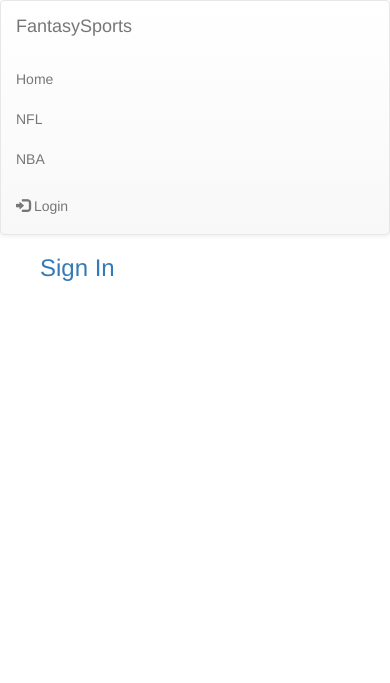
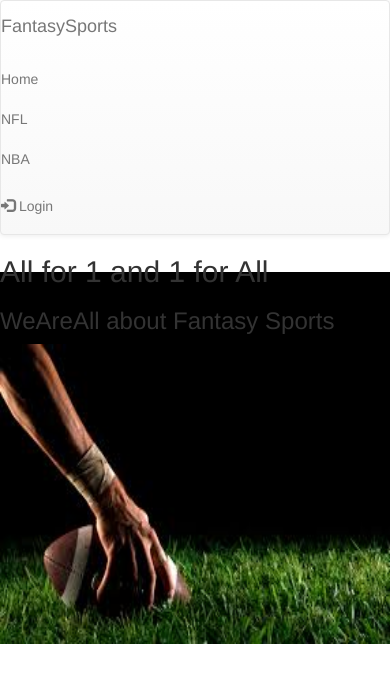
Before and after one commit to jeffreyyourman/fantasysports, a Node server app: page / in a window 390 px wide. Shown: the top 683 px of the page. Run offline with Node 20, Linux system fonts and the light colour scheme; data that the repository does not hold is empty; some libraries are stand-ins or nearby versions.

Commit message:
added mainimage about to start putting text in front of it

```diff
--- a/controllers/routes.js
+++ b/controllers/routes.js
@@ -1,16 +1,24 @@
 var express = require('express');
 var router = express.Router();
 //models below
-var userdata = require('../model/userdata.js');
+var user = require('../model/userdata.js');
 var fantasydata = require('../model/fantasydata.js');
 
 var connection = require('../config/connection.js');
 
 router.get('/', function(req, res){
-  var hbsObject = {
-    logged_in: req.session.logged_in
-  }
-  res.render('index', hbsObject);
+  var email = req.session.user_email;
+
+  var condition = "email = '" + email + "'";
+
+  user.findOneUser(condition, function(user){
+    console.log('this is the user logged in log', user);
+    var hbsObject = {
+      logged_in: req.session.logged_in,
+      user: user
+    }
+    res.render('index', hbsObject)
+  });
 });
 
 router.get('/sign-out', function(req,res){
--- a/model/userdata.js
+++ b/model/userdata.js
@@ -6,28 +6,28 @@
 
 var user = {
 	findOneUser: function(condition, cb) {
-	  orm.findOneUser('users', condition, function(res){
+	  orm.findOneUser('Users', condition, function(res){
 	      cb(res);
 	  });
   },
 	allUsers: function(cb) {
-		orm.allUsers('users', function(res){
+		orm.allUsers('Users', function(res){
 			cb(res);
 		});
 	},
 	//cols and vals are arrays
 	createUser: function(cols, vals, cb) {
-		orm.createUser('users', cols, vals, function(res){
+		orm.createUser('Users', cols, vals, function(res){
 			cb(res);
 		});
 	},
 	updateUser: function(objColVals, condition, cb) {
-		orm.updateUser('users', objColVals, condition, function(res){
+		orm.updateUser('Users', objColVals, condition, function(res){
 			cb(res);
 		});
 	},
 	deleteUser: function(condition, cb){
-		orm.deleteUser('users', condition, function(res){
+		orm.deleteUser('Users', condition, function(res){
 			cb(res);
 		});
 	}
--- a/server.js
+++ b/server.js
@@ -27,7 +27,7 @@
 
 var routes = require('./controllers/routes.js');
 var fantasydata_controller = require('./controllers/fantasydata_controller.js');
-// var userdata_controller = require('./controllers/userdata_controller.js');
+var userdata_controller = require('./controllers/userdata_controller.js');
 
 app.use('/', routes);
 app.use('/users', routes);
@@ -35,7 +35,7 @@
 app.use('/NFL', fantasydata_controller);
 // app.use('/users', fantasydata_controller);
 // app.use('/fantasydata', userdata_controller);
-// app.use('/users', userdata_controller);
+app.use('/users', userdata_controller);
 
 
 var PORT = process.env.PORT || 3003;
--- a/views/index.handlebars
+++ b/views/index.handlebars
@@ -3,7 +3,6 @@
   <head>
     <meta charset="utf-8" />
     <meta name="viewport" content="width=device-width, initial-scale=1.0" />
-    <title>My Fitness App</title>
     <!-- below this is the links for the modal -->
     <script type="text/javascript" src="https://code.jquery.com/jquery-1.12.0.min.js"></script>
     <script type="text/javascript" src="https://ajax.googleapis.com/ajax/libs/jquery/2.0.3/jquery.min.js"></script>
@@ -19,91 +18,24 @@
     <!-- Optional theme -->
     <link rel="stylesheet" href="https://maxcdn.bootstrapcdn.com/bootstrap/latest/css/bootstrap-theme.min.css">
 
-    <!-- <link rel="stylesheet" href="assets/css/style.css" /> -->
+    <link rel="stylesheet" href="/assets/style.css" />
     <!-- <script src="assets/js/vendor/modernizr.js"></script> -->
   </head>
-
-    <ul style='list-style-type:none'>
-      <h3><li role="presentation"><a href="#" data-toggle="modal" data-target="#sign-in" class="whtText">Sign In</a></li></h3>
-    </ul>
-  <div id="sign-in" class="modal fade" role="dialog">
-    <div class="modal-dialog">
-      <!-- Modal content-->
-      <div class="modal-content">
-        <div class="modal-header">
-          <button type="button" class="close" data-dismiss="modal">&times;</button>
-          <img src="assets/img/dailygrub.png" class="img-responsive logo" style='width:80px;'>
-        </div>
-        <div class="modal-body">
-          <div class="row">
-      <div class="col-md-12" id="sign_in">
-      <h4>Sign In</h4>
-      <form class="form center-block" action="/users/login" method="POST">
-        <div class="form-group">
-          <input type="email" class="form-control input-lg" placeholder="Email" name="email">
-        </div>
-        <div class="form-group">
-          <input type="password" class="form-control input-lg" placeholder="Password" name="password">
-        </div>
-        <div class="form-group">
-          <button class="btn btn-primary btn-lg btn-block">Sign In</button>
-        </div>
-      </form>
-      <p class="blkText">
-        Not already on Fitness with Friends?
-        <a href="#" id="register_btn">Register Now</a>.
-      </p>
-      </div>
-
-      <div class="col-md-12" id="register">
-      <h4>Register</h4>
-      <form class="form center-block" action="/users/register" method="POST">
-        <div class="form-group">
-          <input type="text" class="form-control input-lg" placeholder="Full Name" name="fullname">
-        </div>
-        <div class="form-group">
-          <input type="text" class="form-control input-lg" placeholder="User Name" name="username">
-        </div>
-        <div class="form-group">
-          <input type="email" class="form-control input-lg" placeholder="Email" name="email">
-        </div>
-        <div class="form-group">
-          <input type="password" class="form-control input-lg" placeholder="Password" name="password">
-        </div>
-        <!-- <div class="form-group">
-          <input type="hidden" value='user' class="form-control input-lg" placeholder="Role" name="role">
-        </div> -->
-        <div class="form-group">
-          <button class="btn btn-primary btn-lg btn-block">Sign Up</button>
-        </div>
-      </form>
-      <p>
-        Already on Fitness with Friends?
-        <a href="#" id="signIn_btn">Sign In</a>.
-      </p>
-      </div>
+  <header>
+    <div class="container-fluid">
+      <div class="row">
+        <div class="col-md-12 mainimage">
+          <div class="writing">
+            <h2>All for 1 and 1 for All</h2>
+            <h3>WeAreAll about Fantasy Sports</h3>
           </div>
-        </div>
-        <div class="modal-footer">
-          <button type="button" class="btn btn-default" data-dismiss="modal">Close</button>
+          <div class="image">
+            <img class='headerimage' src="/assets/images/fantasyMain.jpeg" alt="" />
+          </div>
         </div>
       </div>
     </div>
-  </div>
-  <script type="text/javascript">
-    $(document).ready(function() {
-        $("#register").hide();
+  </header>
 
-      $("#register_btn").click(function(){
-          $("#sign_in").hide();
-          $("#register").show();
-      });
-
-      $("#signIn_btn").click(function(){
-          $("#sign_in").show();
-          $("#register").hide();
-      });
-    });
-  </script>
 </body>
 </html>
--- a/views/layouts/main.handlebars
+++ b/views/layouts/main.handlebars
@@ -15,12 +15,13 @@
     <!-- <script src="https://maxcdn.bootstrapcdn.com/bootstrap/3.3.7/js/bootstrap.min.js" integrity="sha384-Tc5IQib027qvyjSMfHjOMaLkfuWVxZxUPnCJA7l2mCWNIpG9mGCD8wGNIcPD7Txa" crossorigin="anonymous"></script> -->
     <script type="text/javascript" src='/bootstrap/js/bootstrap.min.js'></script>
 
+    <link rel="stylesheet" href="/style.css">
     <!-- <link rel="stylesheet" href="assets/css/style.css" /> -->
     <!-- <script src="assets/javascript/app.js"></script> -->
   </head>
 
-  <nav class="navbar navbar-default">
-    <div class="container-fluid">
+  <nav style='margin:0;' class="navbar navbar-default">
+    <div style='padding: 0;'class="container-fluid">
       <div class="navbar-header">
         <a class="navbar-brand" href="#">FantasySports</a>
       </div>
@@ -30,20 +31,16 @@
         <li><a href="/NBA">NBA</a></li>
       </ul>
       <ul class="nav navbar-nav navbar-right">
-        <li role="presentation"><a href="/users/sign-out"><span class="glyphicon glyphicon-log-in"></span> Login</a></li>
+        {{#unless logged_in}}
+        <li role="presentation"><a href="#" data-toggle="modal" data-target="#sign-in"><span class="glyphicon glyphicon-log-in"></span> Login</a></li>
+        {{/unless}}
+        {{#if logged_in}}
+        <li><a href="">Welcome {{user.fullname}}</a></li>
+        <li role="presentation"><a href="/users/sign-out"><span class="glyphicon glyphicon-log-in"></span> Log out</a></li>
+        {{/if}}
       </ul>
     </div>
   </nav>
-
-
-  <ul style='list-style-type:none'>
-    <h3></h3>
-  </ul>
-
-
-
-
-
 {{{ body }}}
 
 <h1></h1>
@@ -53,7 +50,7 @@
       <div class="modal-content">
         <div class="modal-header">
           <button type="button" class="close" data-dismiss="modal">&times;</button>
-          <img src="assets/img/dailygrub.png" class="img-responsive logo" style='width:80px;'>
+          <!-- <img src="assets/img/dailygrub.png" class="img-responsive logo" style='width:80px;'> -->
         </div>
         <div class="modal-body">
           <div class="row">
@@ -71,7 +68,7 @@
         </div>
       </form>
       <p class="blkText">
-        Not already on DailyGrub?
+        Not already on WeAreFantasy?
         <a href="#" id="register_btn">Register Now</a>.
       </p>
       </div>
@@ -99,7 +96,7 @@
         </div>
       </form>
       <p>
-        Already on DailyGrub?
+        Already on WeAreFantasy?
         <a href="#" id="signIn_btn">Sign In</a>.
       </p>
       </div>
```
Also changed, not shown: config/connection.js (+17 -17 lines), controllers/userdata_controller.js (+61 -0 lines), db/schema.sql (+14 -0 lines), db/Data.sql (deleted), public/assets/images/fantasyMain.jpeg (added), public/assets/images/fantasyMain.jpg (added), public/assets/images/fantasymainimage.jpeg (added), public/assets/images/ontheclock.jpeg (added), public/assets/style.css, 5 other files.
